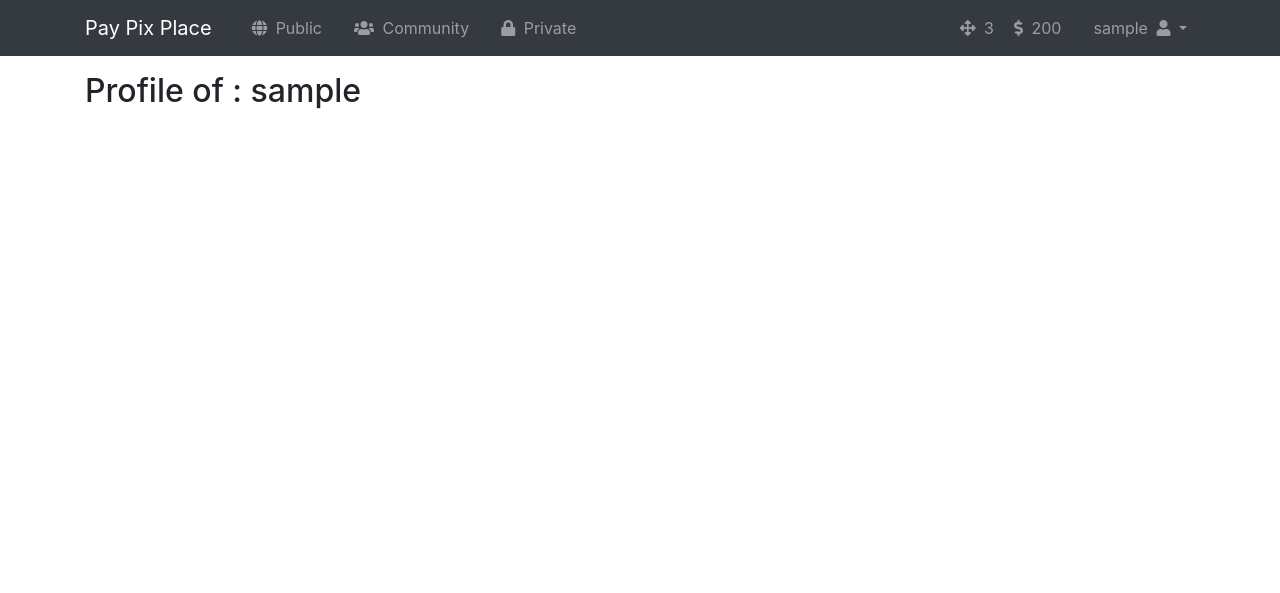
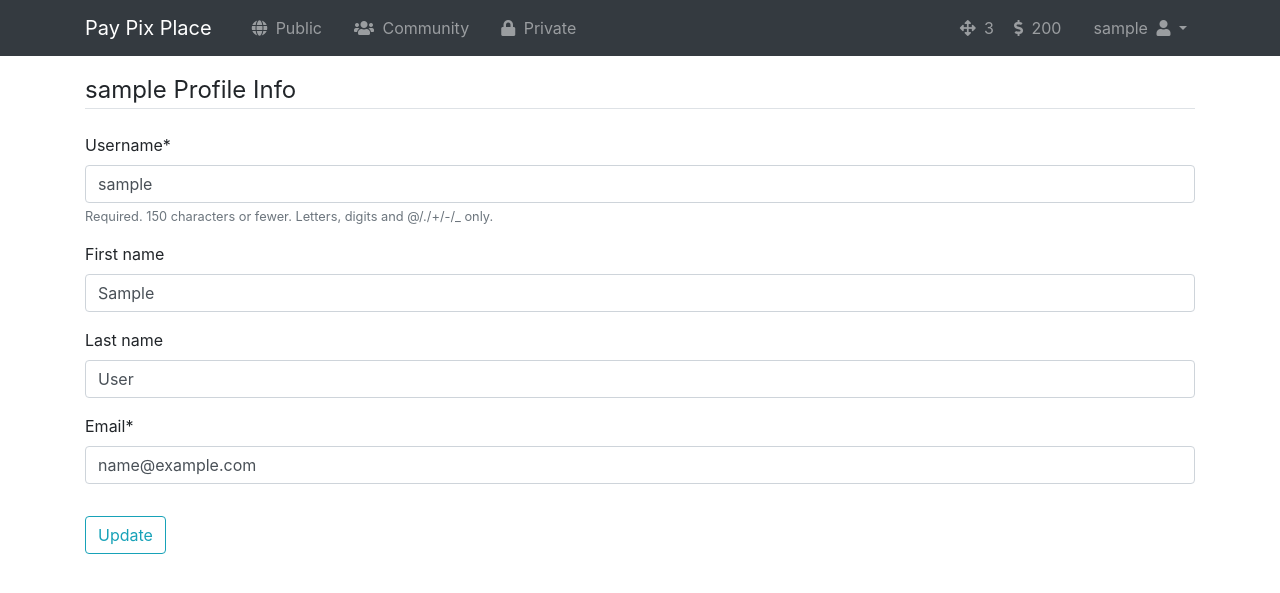
Before and after one commit to HE-Arc/PayPixPlace, a Django app: page /profile/ in a window 1280 px wide. Shown: the top 593 px of the page. Run offline with Django 3.2, Linux system fonts and the light colour scheme; the visitor is signed in with stand-in values (Sample User, id 1); some libraries are stand-ins or nearby versions.

Commit message:
Profile info can now be updated

```diff
--- a/PayPixPlace/paypixplaceapp/templates/paypixplaceapp/create_canvas.html
+++ b/PayPixPlace/paypixplaceapp/templates/paypixplaceapp/create_canvas.html
@@ -1,10 +1,11 @@
 {% extends "paypixplaceapp/base.html" %}
+{% load crispy_forms_tags %}
 {% block content %}
 	<h1>PayPixPlace - Create Canvas</h1>
 
 	<form action="./" method="post">
 		{% csrf_token %}
-		{{ form.as_p }}
+		{{ form|crispy }}
 		<input type="submit" value="Submit">
 	</form>
 {% endblock content %}
--- a/PayPixPlace/users/forms.py
+++ b/PayPixPlace/users/forms.py
@@ -15,3 +15,15 @@ class RegisterForm(UserCreationForm):
             'password1',
             'password2'
         )
+
+class UpdateForm(forms.ModelForm):
+    email = forms.EmailField()
+
+    class Meta:
+        model = User
+        fields = (
+            'username',
+            'first_name',
+            'last_name',
+            'email'
+        )
--- a/PayPixPlace/users/templates/users/profile.html
+++ b/PayPixPlace/users/templates/users/profile.html
@@ -2,6 +2,15 @@
 {% load crispy_forms_tags %}
 {% block content %}
 
-    <h2>Profile of : {{ user.username }}</h2>
+    <form method="POST" enctype="multipart/form-data">
+        {% csrf_token %}
+        <fieldset class="form-group">
+            <legend class="border-bottom mb-4">{{ user.username }} Profile Info</legend>
+            {{ u_form|crispy }}
+        </fieldset>
+        <div class="form-group">
+            <button class="btn btn-outline-info" type="submit">Update</button>
+        </div>
+    </form>
 
 {% endblock content %}
--- a/PayPixPlace/users/views.py
+++ b/PayPixPlace/users/views.py
@@ -1,5 +1,5 @@
 from django.shortcuts import render, redirect
-from .forms import RegisterForm
+from .forms import RegisterForm, UpdateForm
 from django.contrib import messages
 from django.contrib.auth.decorators import login_required
 
@@ -17,7 +17,17 @@ def register(request):
 
 @login_required
 def profile(request):
+    if request.method == 'POST':
+        u_form = UpdateForm(request.POST, instance=request.user)
+        if u_form.is_valid():
+            u_form.save()
+            messages.success(request, f'Your account has been updated!')
+            return redirect('profile')
+    else:
+        u_form = UpdateForm(instance=request.user)
+
     context = {
-        'title': 'Profile'
+        'title': 'Profile',
+        'u_form': u_form
     }
     return render(request, 'users/profile.html', context)
```
